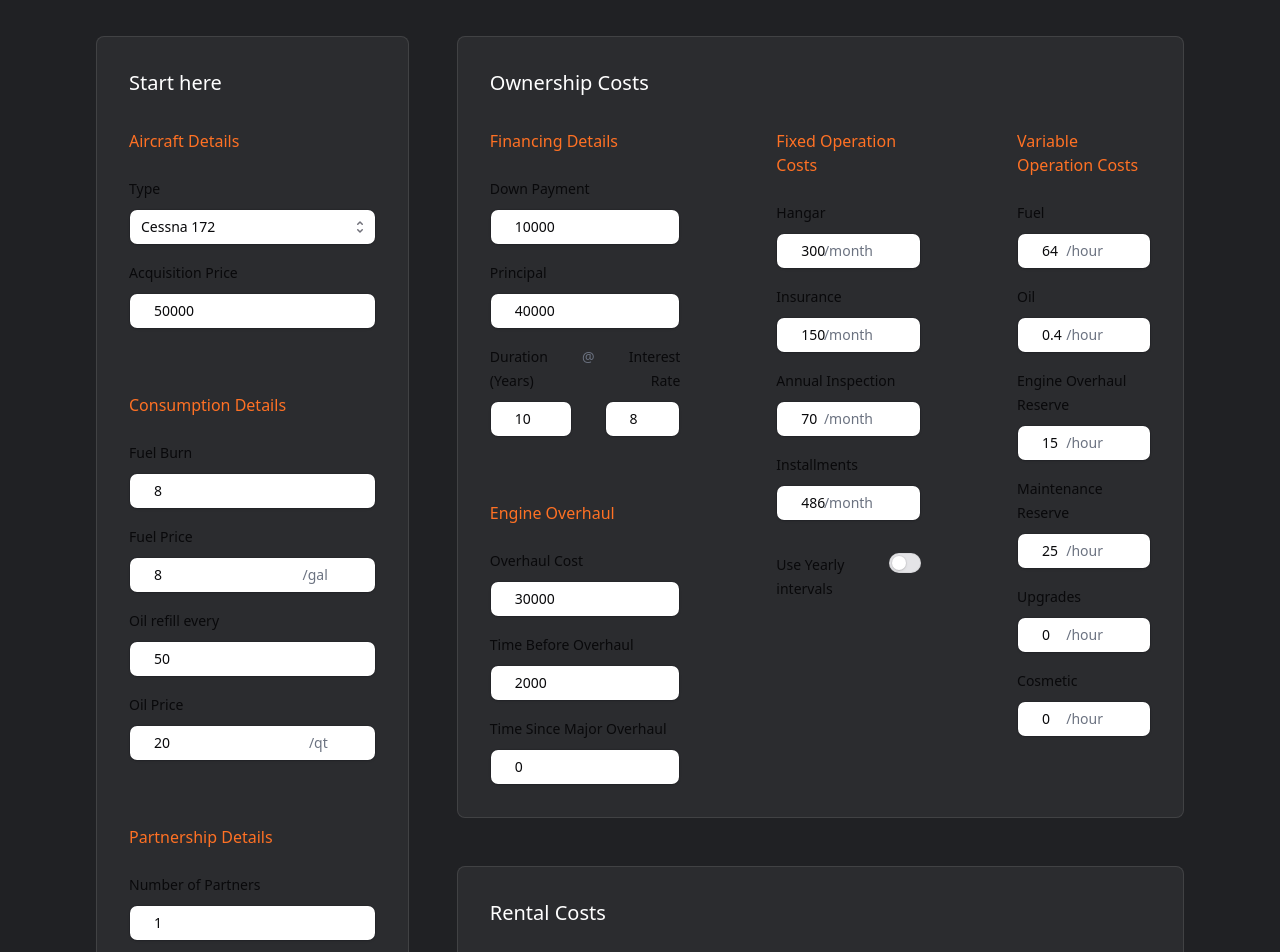
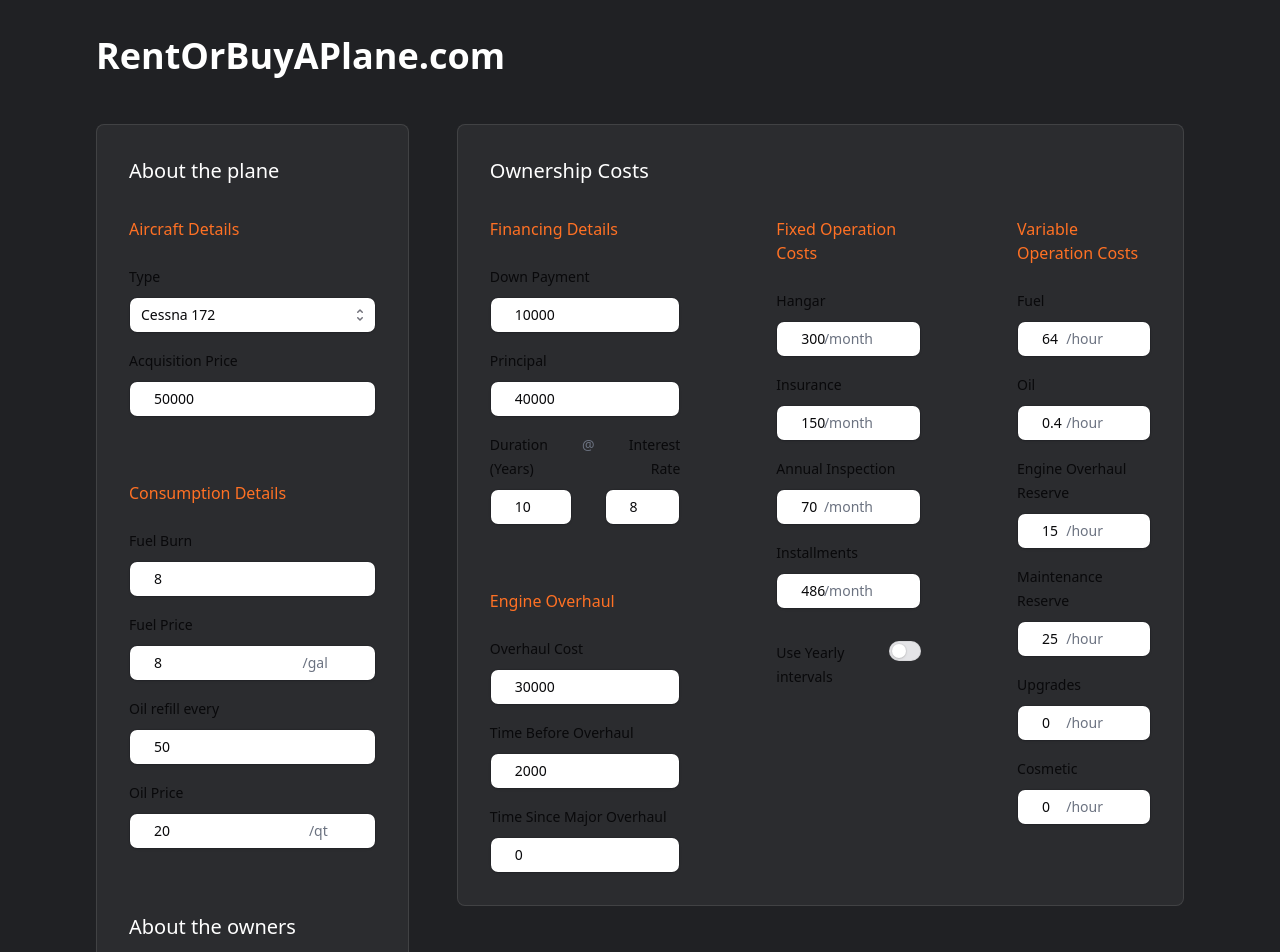
Before and after one commit to raccoonventures/rentorbuyaplane, a Next.js app: page / in a window 1280 px wide. Shown: the part 60-1012 px from the top of the page. Built offline with nearby package versions, Linux system fonts and the light colour scheme.

Commit message:
feat: layout

```diff
--- a/app/page.tsx
+++ b/app/page.tsx
@@ -3,6 +3,9 @@
 export default function Home() {
 	return (
 		<main className="grid min-h-screen grid-flow-row items-center justify-center p-24">
+			<section className="pb-12">
+				<h1 className="text-4xl font-bold text-white">RentOrBuyAPlane.com</h1>
+			</section>
 			<Calculator />
 		</main>
 	);
--- a/components/Calculator.tsx
+++ b/components/Calculator.tsx
@@ -345,8 +345,9 @@
 			<form onSubmit={handleSubmit}>
 				<div className="grid grid-flow-col items-start gap-12 pb-12">
 					{/* LEFT */}
-					<div className="grid h-full grid-flow-row content-start items-start gap-8 rounded-lg border border-white/10 bg-white/5 p-8 hover:border-white/20">
-						<h1 className="text-xl text-white">Start here</h1>
+					<div className="grid h-full grid-flow-row content-start items-start gap-16 rounded-lg border border-white/10 bg-white/5 p-8 hover:border-white/20">
+						<div className="grid grid-flow-row gap-8">
+							<h1 className="text-xl text-white">About the plane</h1>
 							<div className="grid grid-flow-row gap-16">
 								{/* Aircraft Details */}
 								<div className="grid grid-flow-row gap-6">
@@ -425,7 +426,9 @@
 											<Label>Oil refill every</Label>
 											<div className="relative">
 												<div className="pointer-events-none absolute inset-y-0 right-0 flex items-center pr-12">
-												<span className="text-gray-500 sm:text-sm">hours</span>
+													<span className="text-gray-500 sm:text-sm">
+														hours
+													</span>
 												</div>
 												<Input
 													type="number"
@@ -457,17 +460,18 @@
 										</HeadlessField>
 									</div>
 								</div>
+							</div>
+						</div>
+						<div className="grid grid-flow-row gap-8">
+							<h1 className="text-xl text-white">About the owners</h1>
 							{/* Partnership Details */}
-							<div className="grid grid-flow-row gap-6">
-								<h2 className="text-[#FF7124]">Partnership Details</h2>
+
 							<div className="grid grid-flow-row gap-4">
 								<HeadlessField className="grid grid-flow-row gap-2">
 									<Label>Number of Partners</Label>
 									<div className="relative">
 										<div className="pointer-events-none absolute inset-y-0 right-0 flex items-center pr-12">
-												<span className="text-gray-500 sm:text-sm">
-													Partners
-												</span>
+											<span className="text-gray-500 sm:text-sm">Partners</span>
 										</div>
 										<Input
 											type="number"
@@ -492,7 +496,6 @@
 										/>
 									</div>
 								</HeadlessField>
-								</div>
 							</div>
 						</div>
 					</div>
```
Lines whose indentation alone changed are shown as unchanged.
